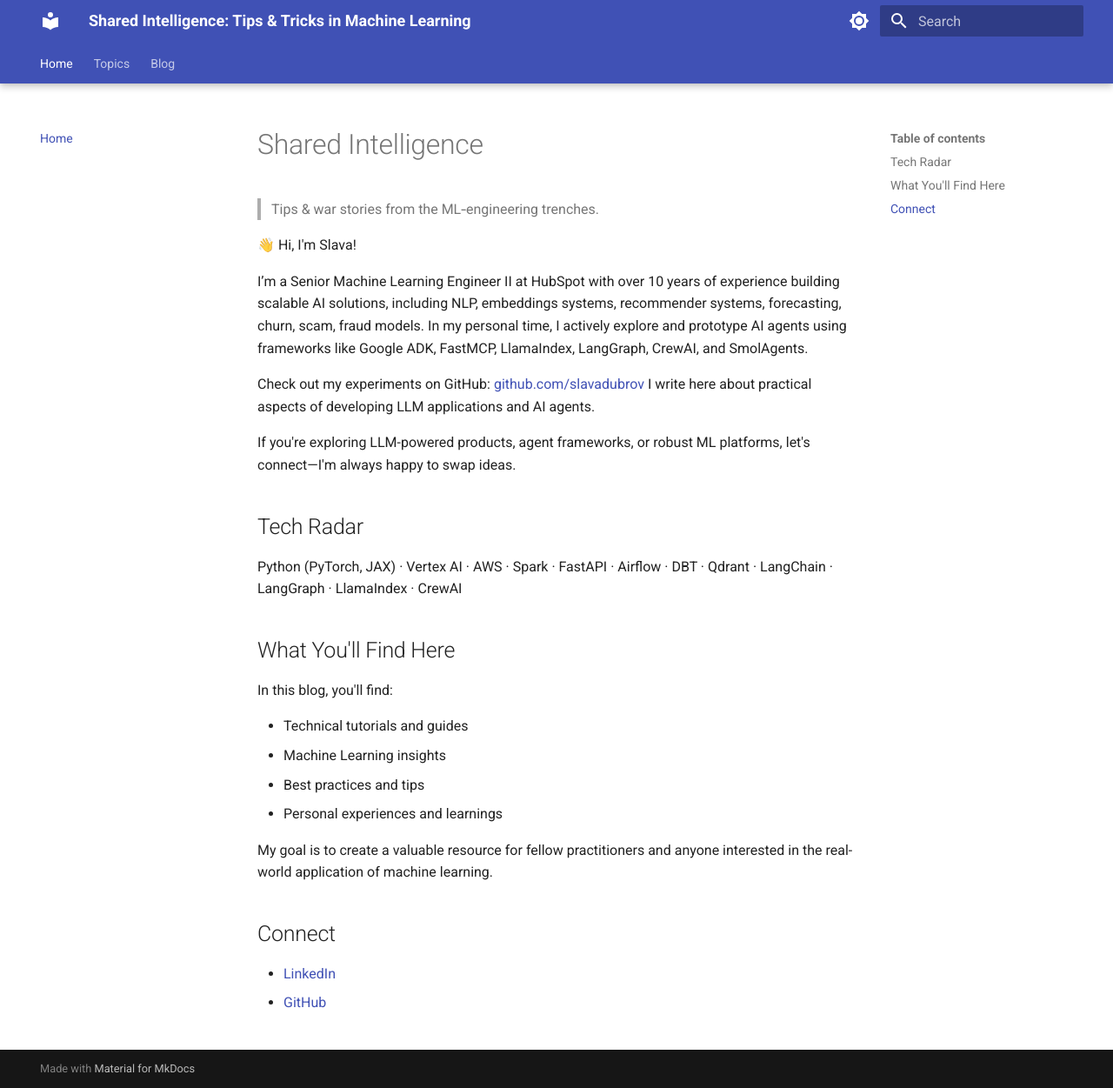
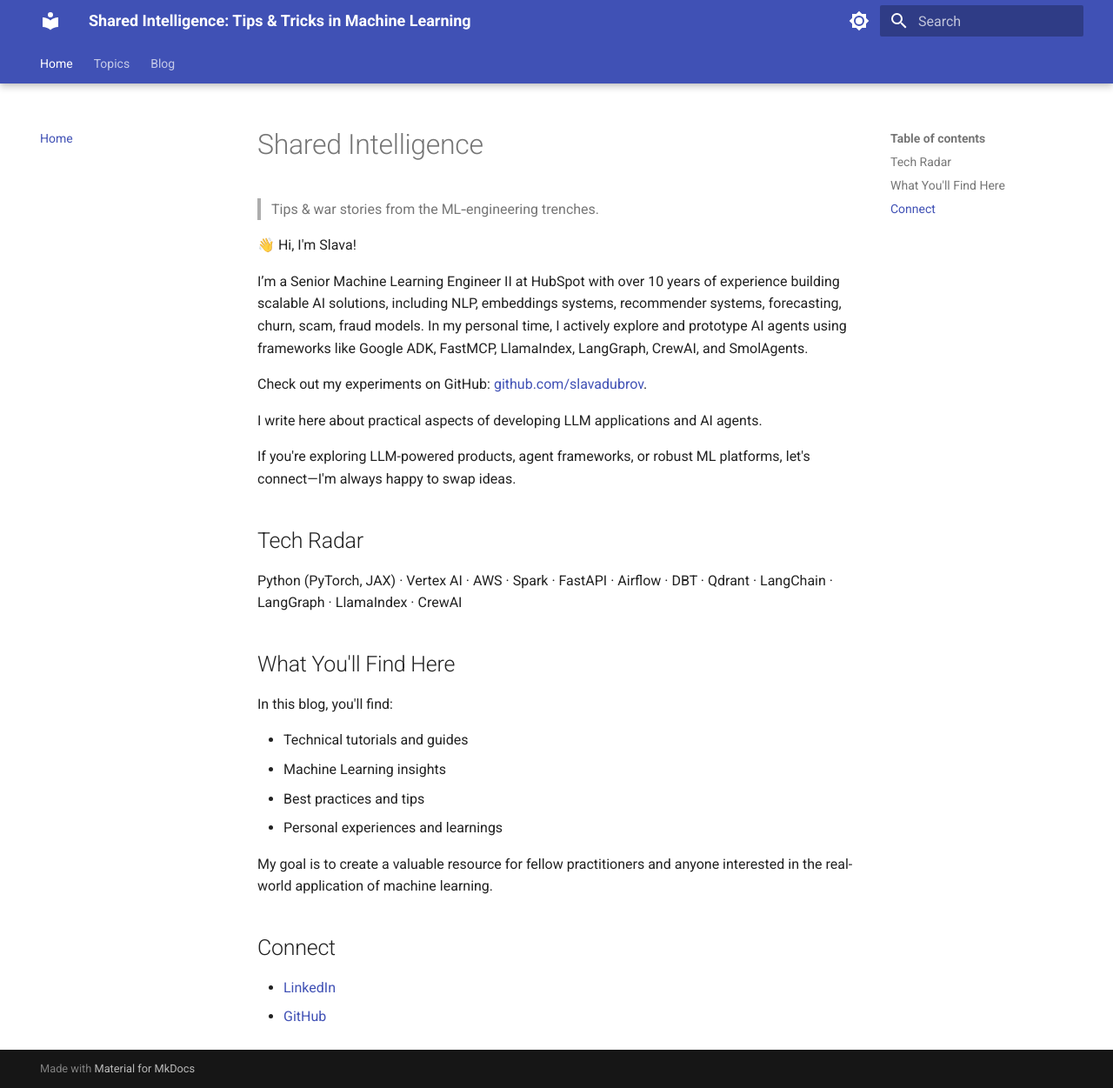
Before and after one commit to slavadubrov/notes, an MkDocs documentation site: the page built from docs/index.md, in a window 1280 px wide and 1251 px high. Shown: the whole window at 87% size. Built offline with MkDocs 1.6.1 and Material for MkDocs 9.7.7, drawn with Linux system fonts in a browser that asks for light colours.

```diff
--- a/docs/index.md
+++ b/docs/index.md
@@ -11,7 +11,8 @@ date: 2025-01-15
 
 I’m a Senior Machine Learning Engineer II at HubSpot with over 10 years of experience building scalable AI solutions, including NLP, embeddings systems, recommender systems, forecasting, churn, scam, fraud models. In my personal time, I actively explore and prototype AI agents using frameworks like Google ADK, FastMCP, LlamaIndex, LangGraph, CrewAI, and SmolAgents.
 
-Check out my experiments on GitHub: [github.com/slavadubrov](https://github.com/slavadubrov)
+Check out my experiments on GitHub: [github.com/slavadubrov](https://github.com/slavadubrov).
+
 I write here about practical aspects of developing LLM applications and AI agents.
 
 If you're exploring LLM-powered products, agent frameworks, or robust ML platforms, let's connect—I'm always happy to swap ideas.
```
